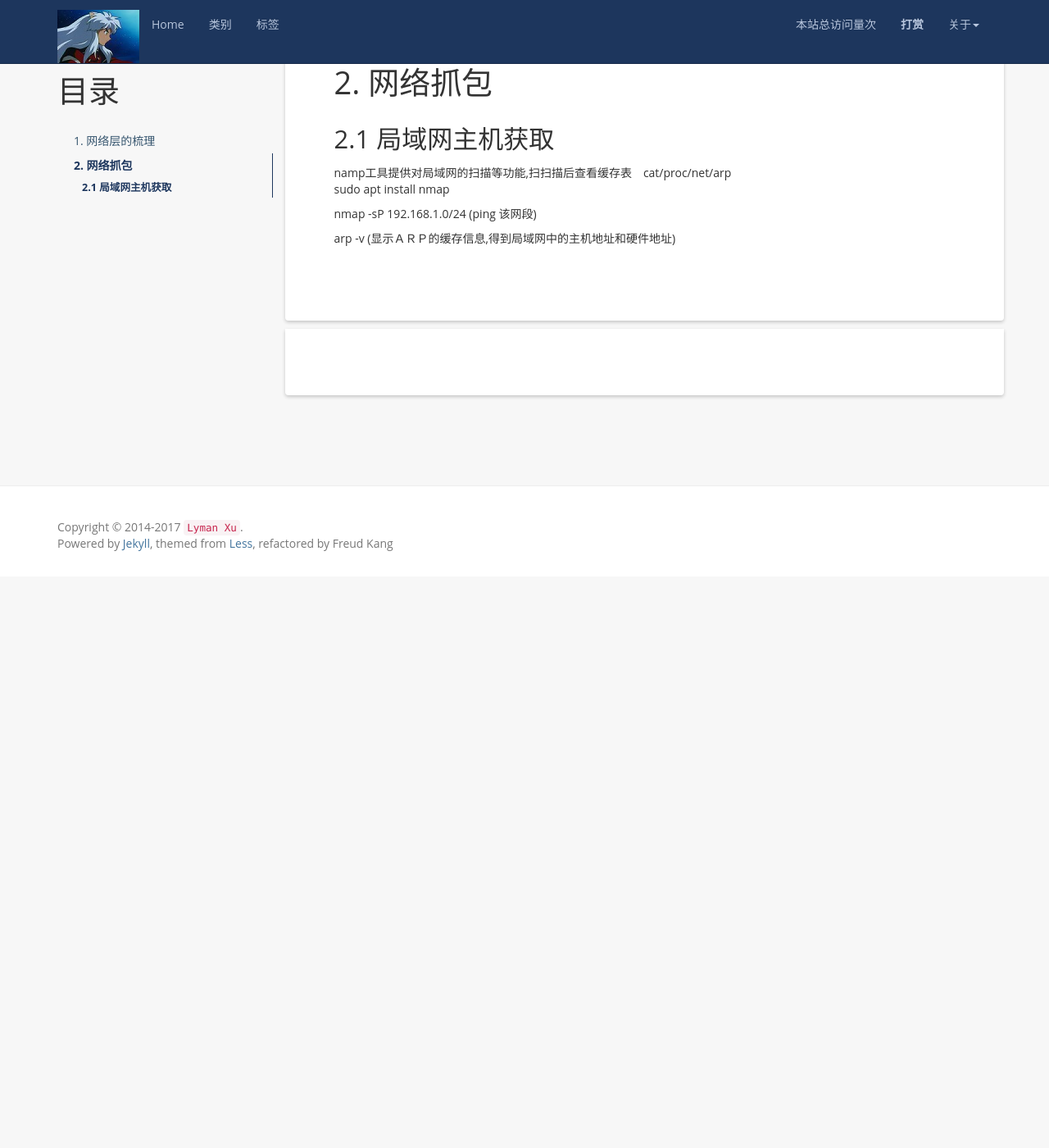
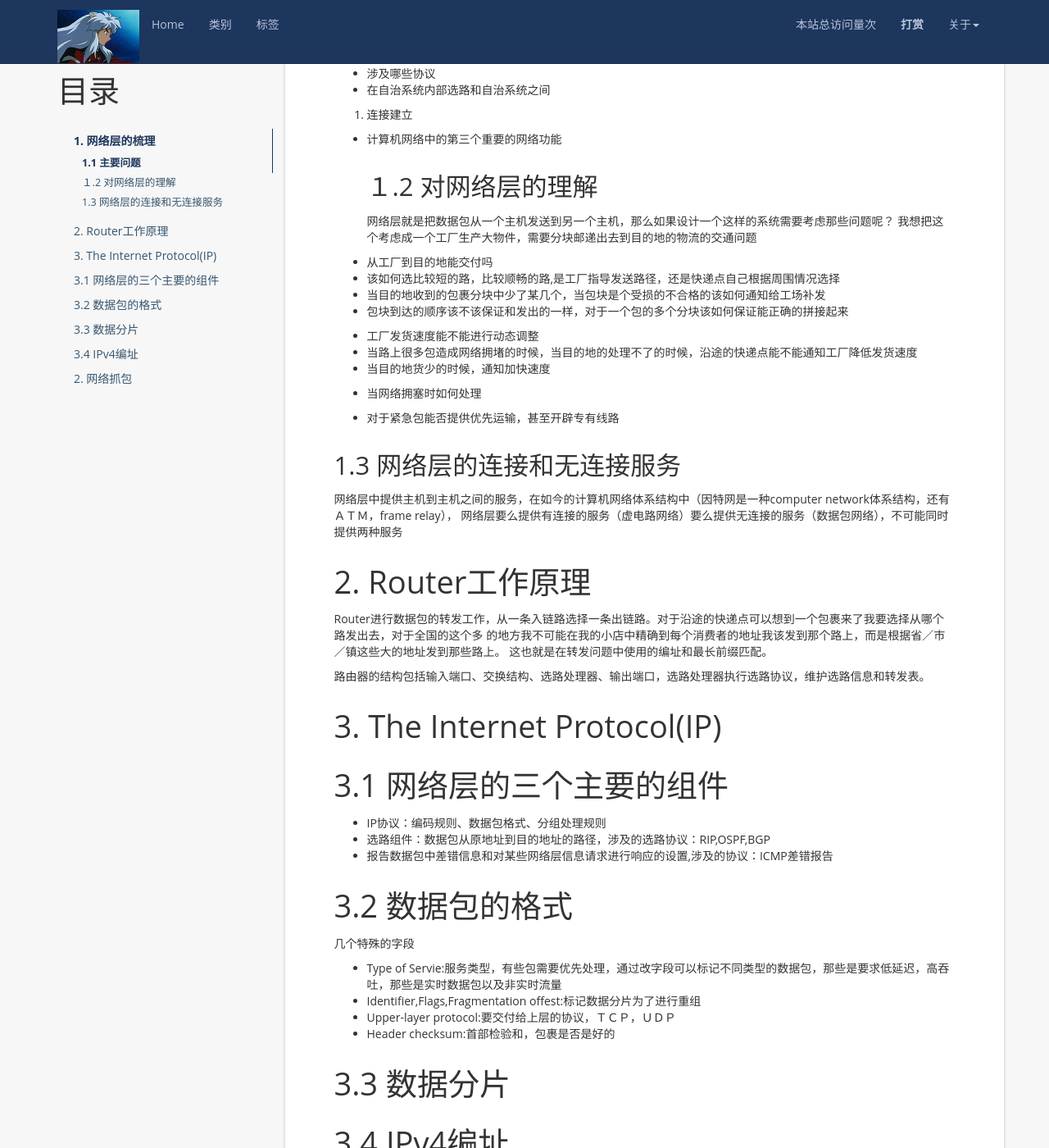
Before and after one commit to LymanXu/Blog, a Jekyll site: the page built from _posts/Network/2017-07-21-network-1.md, in a window 1280 px wide and 1400 px high, scrolled down 707 px. Shown: the whole window at 82% size. Built offline with Jekyll 4.4.1, drawn with Linux system fonts in a browser that asks for light colours; nearby versions of some CDN libraries; comment, search, counter and statistics services are not loaded; before the commit the page ends 1410 px from its top, so only the background shows below that; some of the changed text lies outside the part shown.

```diff
--- a/_posts/Network/2017-07-21-network-1.md
+++ b/_posts/Network/2017-07-21-network-1.md
@@ -26,6 +26,68 @@ tag: 计算机网络
 
 2. 选路:选路涉及一个网络中的所有路由器，它是决定分组从源节点到目的节点采用的传输路径
 
+* 选路算法，链路状态算法、距离向量算法
+* 涉及哪些协议
+* 在自治系统内部选路和自治系统之间
+
+3. 连接建立
+
+* 计算机网络中的第三个重要的网络功能
+## １.2 对网络层的理解
+网络层就是把数据包从一个主机发送到另一个主机，那么如果设计一个这样的系统需要考虑那些问题呢？
+我想把这个考虑成一个工厂生产大物件，需要分块邮递出去到目的地的物流的交通问题
+
+* 从工厂到目的地能交付吗
+* 该如何选比较短的路，比较顺畅的路,是工厂指导发送路径，还是快递点自己根据周围情况选择
+* 当目的地收到的包裹分块中少了某几个，当包块是个受损的不合格的该如何通知给工场补发
+* 包块到达的顺序该不该保证和发出的一样，对于一个包的多个分块该如何保证能正确的拼接起来
+
+* 工厂发货速度能不能进行动态调整
+* 当路上很多包造成网络拥堵的时候，当目的地的处理不了的时候，沿途的快递点能不能通知工厂降低发货速度
+* 当目的地货少的时候，通知加快速度
+
+* 当网络拥塞时如何处理
+
+* 对于紧急包能否提供优先运输，甚至开辟专有线路
+
+## 1.3 网络层的连接和无连接服务
+网络层中提供主机到主机之间的服务，在如今的计算机网络体系结构中（因特网是一种computer network体系结构，还有ＡＴＭ，frame relay），
+网络层要么提供有连接的服务（虚电路网络）要么提供无连接的服务（数据包网络），不可能同时提供两种服务
+
+# 2. Router工作原理
+Router进行数据包的转发工作，从一条入链路选择一条出链路。对于沿途的快递点可以想到一个包裹来了我要选择从哪个路发出去，对于全国的这个多
+的地方我不可能在我的小店中精确到每个消费者的地址我该发到那个路上，而是根据省／市／镇这些大的地址发到那些路上。
+这也就是在转发问题中使用的编址和最长前缀匹配。
+
+路由器的结构包括输入端口、交换结构、选路处理器、输出端口，选路处理器执行选路协议，维护选路信息和转发表。
+
+
+# 3. The Internet Protocol(IP)
+# 3.1 网络层的三个主要的组件
+
+* IP协议：编码规则、数据包格式、分组处理规则
+* 选路组件：数据包从原地址到目的地址的路径，涉及的选路协议：RIP,OSPF,BGP
+* 报告数据包中差错信息和对某些网络层信息请求进行响应的设置,涉及的协议：ICMP差错报告
+
+# 3.2 数据包的格式
+几个特殊的字段
+
+* Type of Servie:服务类型，有些包需要优先处理，通过改字段可以标记不同类型的数据包，那些是要求低延迟，高吞吐，那些是实时数据包以及非实时流量
+* Identifier,Flags,Fragmentation offest:标记数据分片为了进行重组
+* Upper-layer protocol:要交付给上层的协议，ＴＣＰ，ＵＤＰ
+* Header checksum:首部检验和，包裹是否是好的
+
+# 3.3 数据分片
+
+
+# 3.4 IPv4编址
+主机和物理链路之间的边界叫做接口，路由器和物理链路之间的边界也叫做接口，每个接口都有一条链路因此对于主机和路由器都可以接受和发送ＩＰ
+数据包，所以ＩＰ要求主机和路由器的接口都需要有自己的ＩＰ地址。
+
+
+
+
+
 
 
 
```
Also changed, not shown: _posts/Openstack/2017-05-27-tricircle-develop-1-pagination.md (renamed from _posts/Openstack/2017-05-27-tricircle-pagination-1.md, +1 -1 lines), _posts/Openstack/2017-07-05-tricircle-develop.md (+30 -2 lines), _posts/Openstack/2017-09-21-tricircle-develop-2-securitygroup.md (added, +395 -0 lines).
